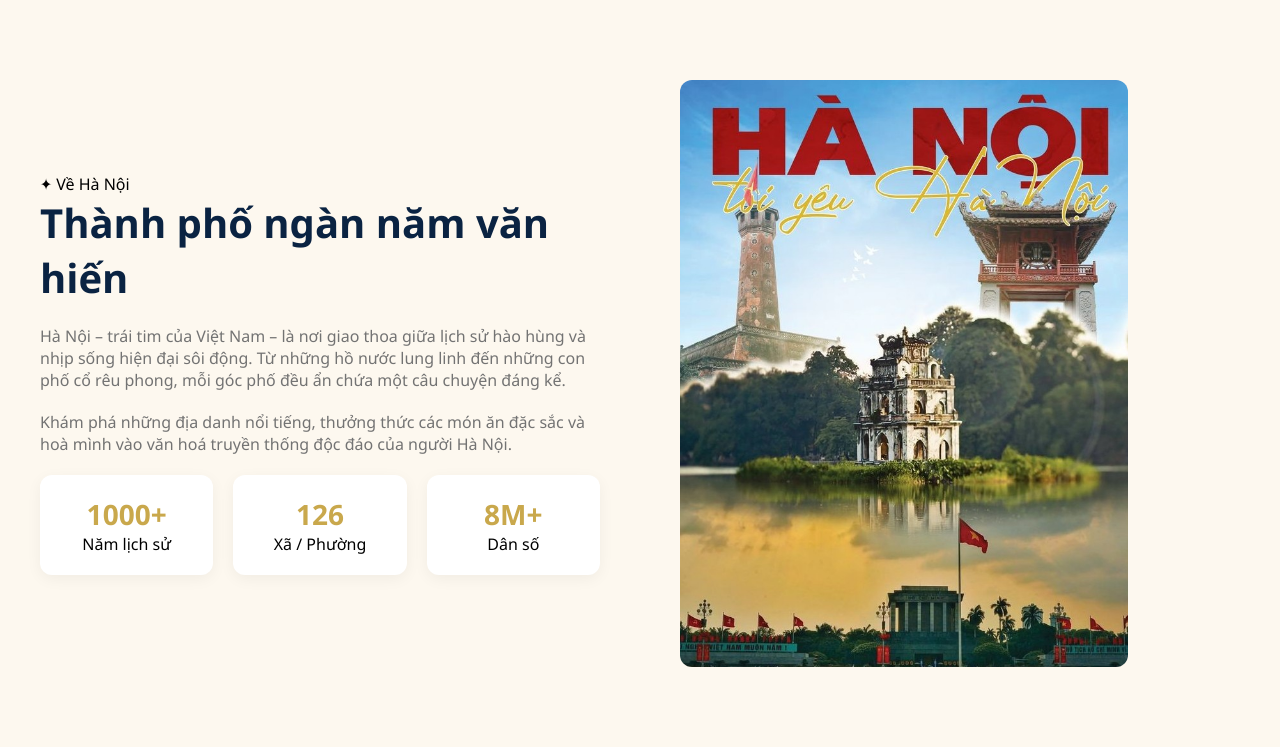
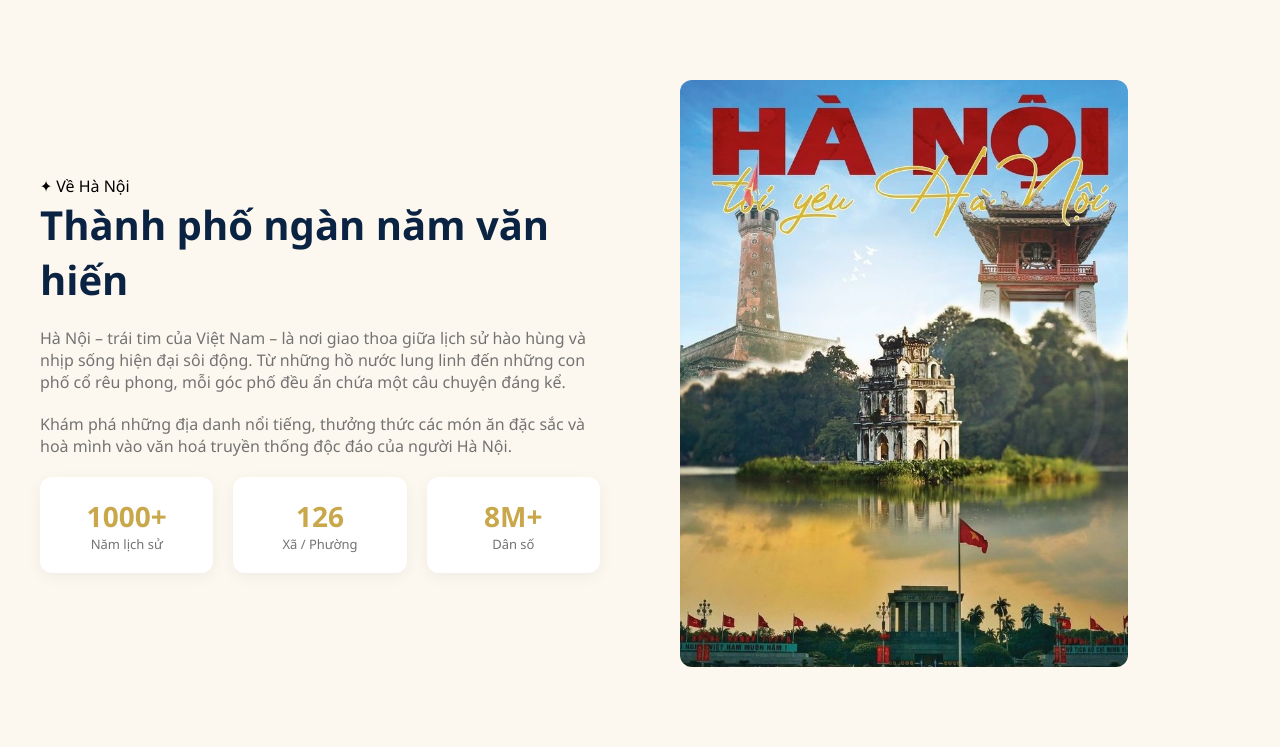
Before and after one commit to baocaoweb/khamphahanoi, a plain HTML site: page index.html in a window 1280 px wide. Shown: the part 712-1464 px from the top of the page. Drawn offline with Linux system fonts and the light colour scheme.

Commit message:
Update index.html

```diff
--- a/index.html
+++ b/index.html
@@ -46,7 +46,7 @@
       <div class="khung">
         <div class="luoi-gioi-thieu">
           <div class="noi-dung">
-            <div class="nhan-muc">✦ Về Hà Nội</div>
+            <span>✦ Về Hà Nội</span>
             <h2>Thành phố ngàn năm văn hiến</h2>
 
             <p>
@@ -64,17 +64,16 @@
             <div class="thong-ke">
               <div class="o-thong-ke">
                 <span class="so">1000+</span>
-                <div class="nhan">Năm lịch sử</div>
+                <div class="chu">Năm lịch sử</div>
               </div>
-
               <div class="o-thong-ke">
                 <span class="so">126</span>
-                <div class="nhan">Xã / Phường</div>
+                <div class="chu">Xã / Phường</div>
               </div>
 
               <div class="o-thong-ke">
                 <span class="so">8M+</span>
-                <div class="nhan">Dân số</div>
+                <div class="chu">Dân số</div>
               </div>
             </div>
           </div>
```
